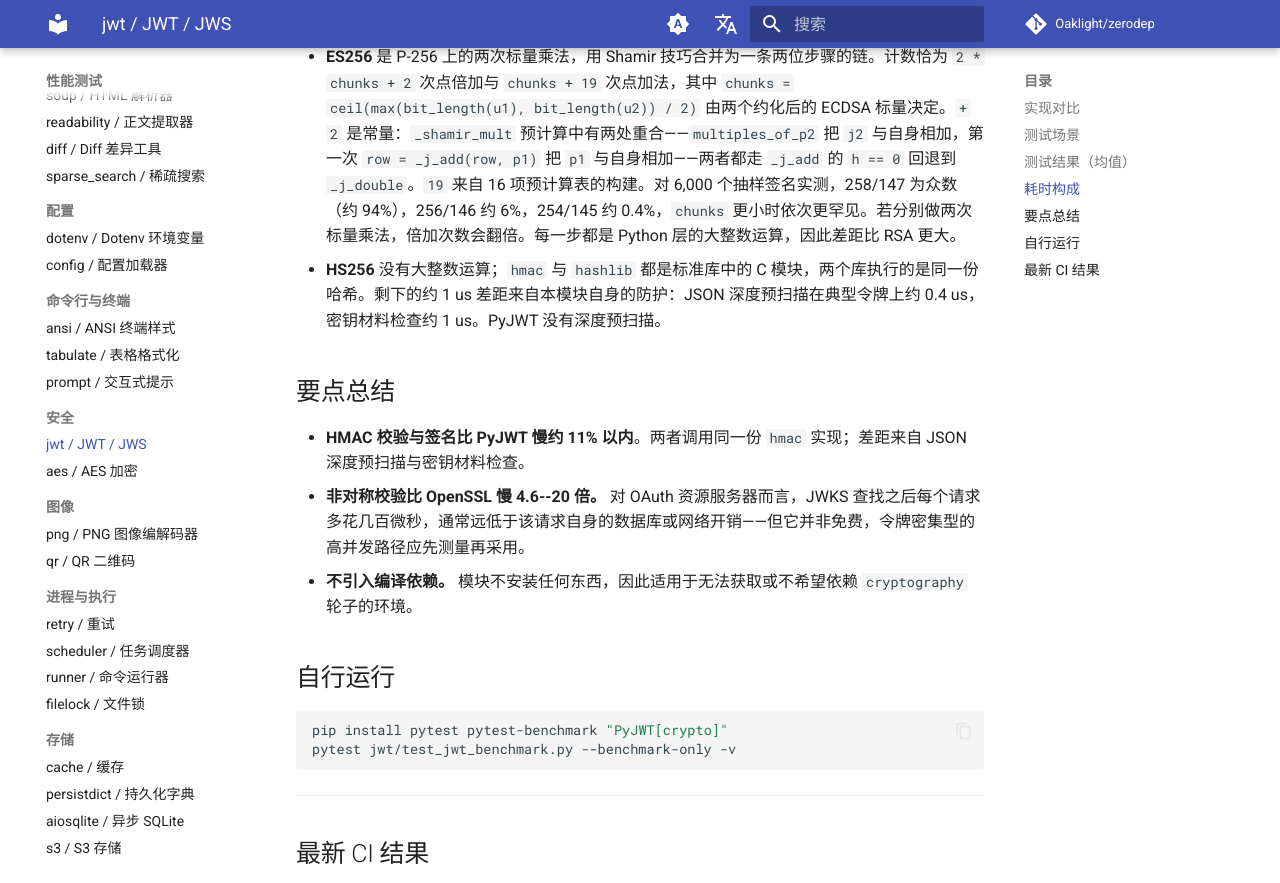
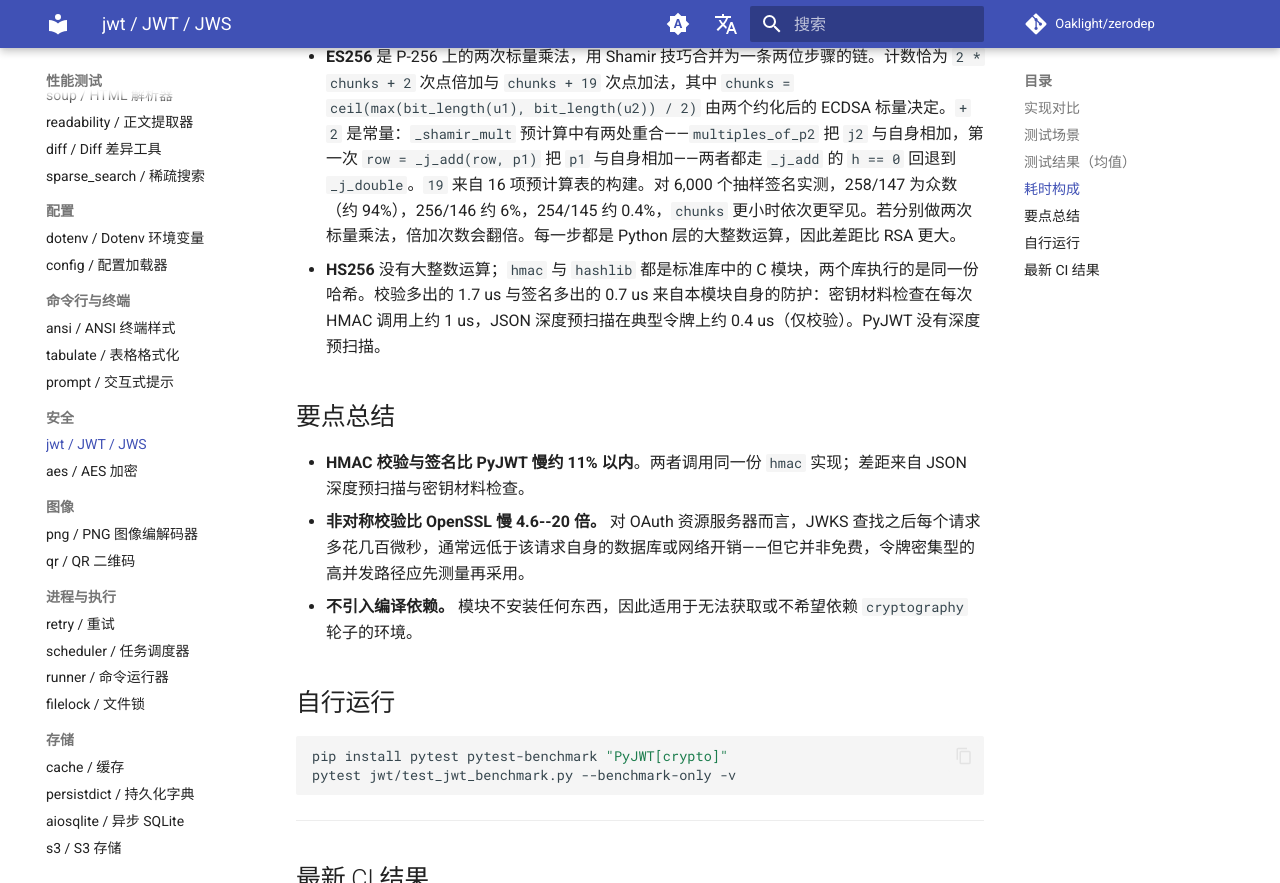
Before and after one commit to Oaklight/zerodep, an MkDocs documentation site: the page built from docs/benchmarks/jwt.md, in a window 1280 px wide and 900 px high, scrolled down 1741 px, cut to the strip 0-883 px from the top of the window. Built offline with MkDocs 1.6.1 and Material for MkDocs 9.7.7, drawn with Linux system fonts in a browser that asks for light colours; comment, search, counter and statistics services are not loaded.

Commit message:
docs(jwt): 修正 HS256 差距表述（校验 1.7 us、签名 0.7 us）

```diff
--- a/docs/benchmarks/jwt.md
+++ b/docs/benchmarks/jwt.md
@@ -43,7 +43,7 @@ zerodep JWT 与 [`PyJWT[crypto]`](https://pypi.org/project/PyJWT/)（通过 `cry
 
 - **RS256 / PS256** 本质上是一次 `e = 65537` 的模幂运算，约 147 us 落在其中，总量约 167 us。OpenSSL 在 C 中用同样的平方-乘序列，差距来自 2048 位乘法的解释器开销；这是固定成本，不随令牌长度增长。
 - **ES256** 是 P-256 上的两次标量乘法，用 Shamir 技巧合并为一条两位步骤的链。计数恰为 `2 * chunks + 2` 次点倍加与 `chunks + 19` 次点加法，其中 `chunks = ceil(max(bit_length(u1), bit_length(u2)) / 2)` 由两个约化后的 ECDSA 标量决定。`+ 2` 是常量：`_shamir_mult` 预计算中有两处重合——`multiples_of_p2` 把 `j2` 与自身相加，第一次 `row = _j_add(row, p1)` 把 `p1` 与自身相加——两者都走 `_j_add` 的 `h == 0` 回退到 `_j_double`。`19` 来自 16 项预计算表的构建。对 6,000 个抽样签名实测，258/147 为众数（约 94%），256/146 约 6%，254/145 约 0.4%，`chunks` 更小时依次更罕见。若分别做两次标量乘法，倍加次数会翻倍。每一步都是 Python 层的大整数运算，因此差距比 RSA 更大。
-- **HS256** 没有大整数运算；`hmac` 与 `hashlib` 都是标准库中的 C 模块，两个库执行的是同一份哈希。剩下的约 1 us 差距来自本模块自身的防护：JSON 深度预扫描在典型令牌上约 0.4 us，密钥材料检查约 1 us。PyJWT 没有深度预扫描。
+- **HS256** 没有大整数运算；`hmac` 与 `hashlib` 都是标准库中的 C 模块，两个库执行的是同一份哈希。校验多出的 1.7 us 与签名多出的 0.7 us 来自本模块自身的防护：密钥材料检查在每次 HMAC 调用上约 1 us，JSON 深度预扫描在典型令牌上约 0.4 us（仅校验）。PyJWT 没有深度预扫描。
 
 ## 要点总结
 
```
